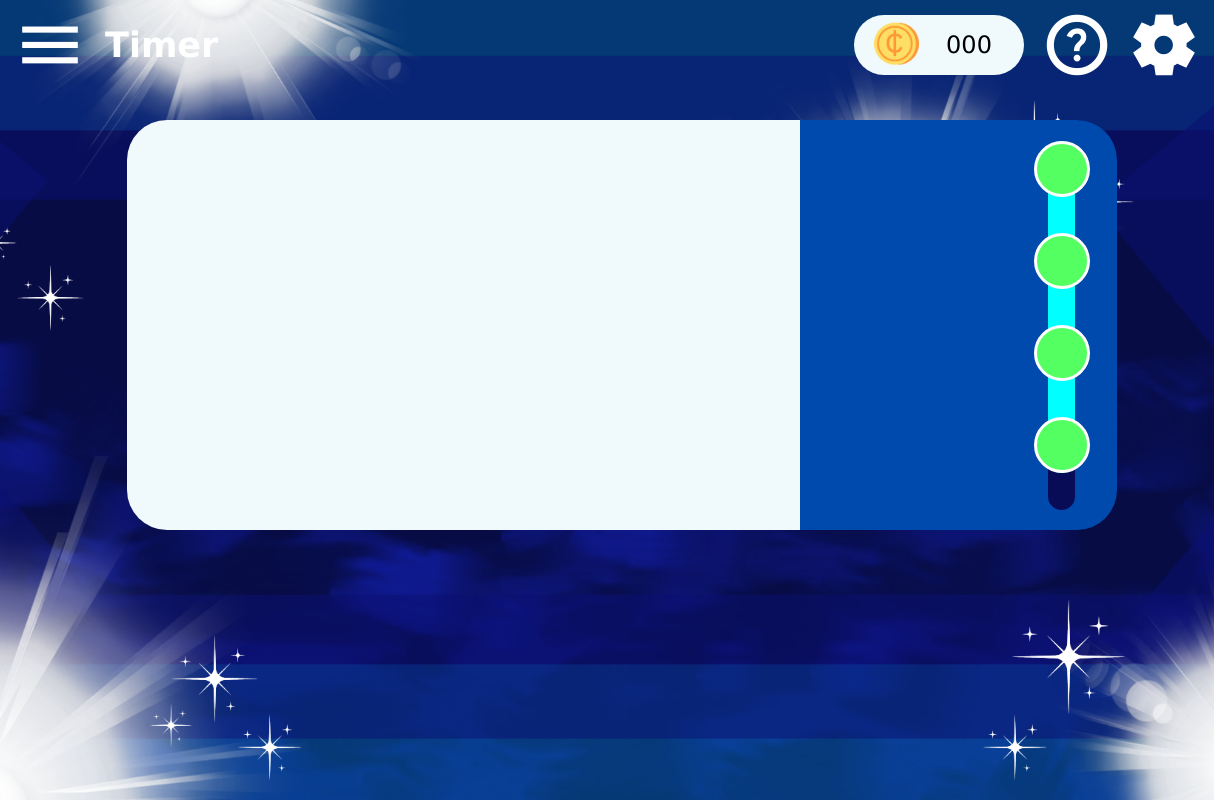
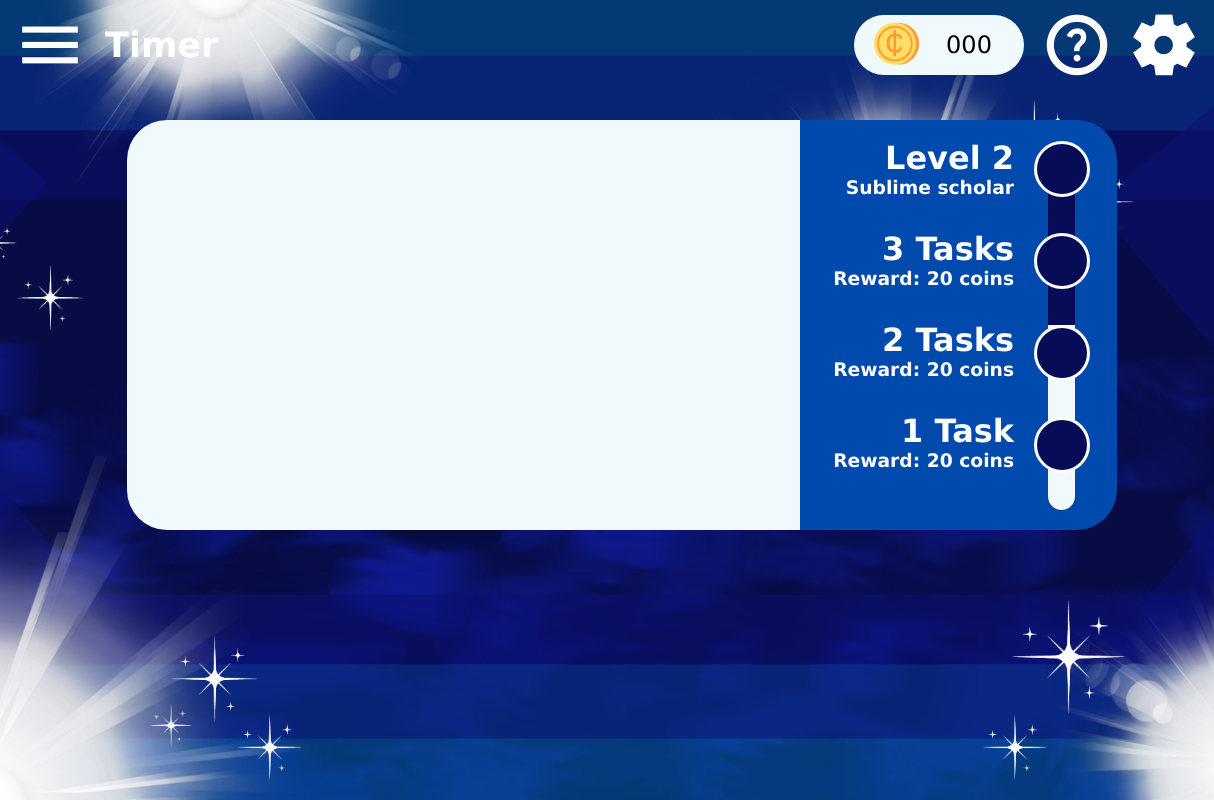
Before and after one commit to SuzanneA-lab/Study-Timer-Project, an Electron app: page checklist.html in a window 1214 px wide. Drawn offline with nearby package versions, Linux system fonts and the light colour scheme.

Commit message:
Design: added text elements to progress bar section of tasks page

```diff
--- a/checklist.html
+++ b/checklist.html
@@ -148,6 +148,28 @@
                 <h1>Challenges</h1>-->
                 </div>
                 <div id="progressbarbg">
+                    <div id="pblabels">
+                        <div class="milestonereward">
+                            <h1 class="pbmilestone" id="milestone4">Level 2</h1>
+                            <h3 class="pbreward" id="reward3">Sublime scholar</h3>
+                        </div>
+
+                        <div class="milestonereward">
+                            <h1 class="pbmilestone" id="milestone4">3 Tasks</h1>
+                            <h3 class="pbreward" id="reward3">Reward: 20 coins</h3>
+                        </div>
+
+                        <div class="milestonereward">
+                            <h1 class="pbmilestone" id="milestone4">2 Tasks</h1>
+                            <h3 class="pbreward" id="reward3">Reward: 20 coins</h3>
+                        </div>
+
+                        <div class="milestonereward">
+                            <h1 class="pbmilestone" id="milestone4">1 Task</h1>
+                            <h3 class="pbreward" id="reward3">Reward: 20 coins</h3>
+                        </div>
+                    </div>
+
                     <div id="pbcontainer">
                         <div id="pbline">
                             <div id = "pbcirclecontainer">
@@ -156,7 +178,6 @@
                                 <div class="pbcircle" id="circle2"></div>
                                 <div class="pbcircle" id="circle1"></div>
                             </div>
-
                             <div id="pbinnerbar"></div>
                         </div>
                     </div>
--- a/style.css
+++ b/style.css
@@ -410,10 +410,31 @@ a{
     right:0px;
     top:0px;
     border-radius: 0px 40px 40px 0px;
+    display: flex;
+    justify-content: center;
+}
+
+#pblabels{
+    color: white;
+    display: flex;
+    flex-direction: column;
+    justify-content: space-between;
+    align-items: flex-end;
+    background-color: rgba(255, 6, 6, 0);
+    height: 81%;
+    width: 65%;
+    margin-top: 18.5px;
+    margin-right: 95px;
+    text-align: right;
+
+}
+
+.milestonereward{
+
 }
 
 #pbcontainer{
-    background-color: rgba(255, 255, 255, 0.);
+    background-color: rgba(255, 255, 255, 0);
     height: 100%;
     width: 35%;
     position: absolute;
@@ -441,7 +462,7 @@ a{
     height: 50%;
     width: 100%;
     position: absolute;
-    display: none;
+    display: flex;
     justify-self: flex-end;
     border-radius: 0px 0px 30px 30px;
     background-color: #f0fafd;
@@ -452,12 +473,13 @@ a{
     width: 100%;
     height: 90%;
     position: absolute;
-    background-color: aqua;
+    background-color: rgb(0, 255, 255, 0);
     border-radius: 30px;
     display: flex;
     flex-direction: column;
     justify-content: space-between;
     align-items: center;
+    z-index: 1;
 }
 
 .pbcircle{
@@ -467,7 +489,7 @@ a{
     border-style: solid;
     border-width: 3px;
     border-color: white;
-    background-color: #53ff61;
+    background-color: #080c57;
 }
 
 #circle1{
```
